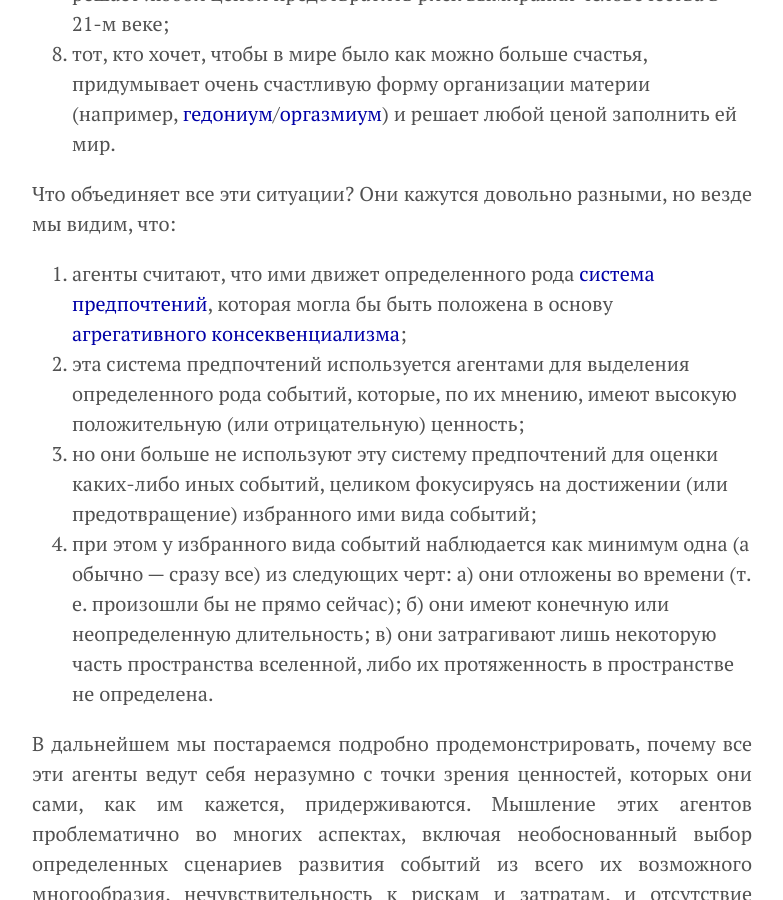
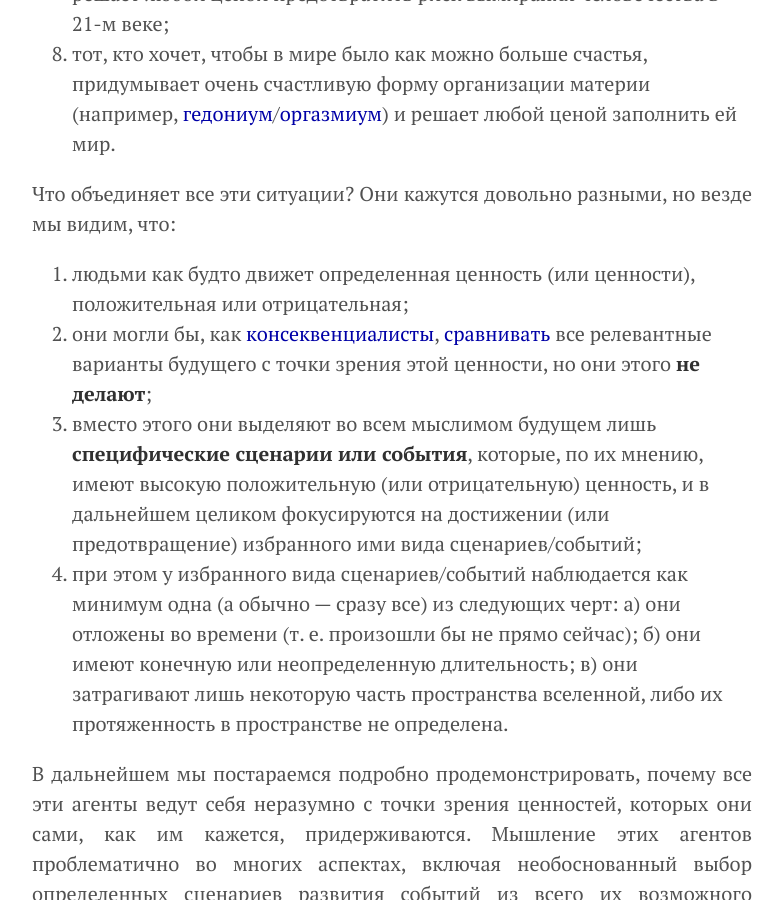
Before and after one commit to KKirdan/kkirdan.github.io, a Jekyll site: the page built from blog/_posts/5. drafts/2023-06-08-b2.md, in a window 1280 px wide and 900 px high, scrolled down 1007 px. Shown: the whole window, without its empty margins (248-1031 px from the left). Built offline with Jekyll 4.4.1, drawn with Linux system fonts in a browser that asks for light colours; some of the changed text lies outside the part shown.

Commit message:
Update 2023-06-08-b2.md

```diff
--- a/blog/_posts/5. drafts/2023-06-08-b2.md
+++ b/blog/_posts/5. drafts/2023-06-08-b2.md
@@ -24,10 +24,10 @@ comment: Этот черновик опубликован для предвар
 8. тот, кто хочет, чтобы в мире было как можно больше счастья, придумывает очень счастливую форму организации материи (например, [гедониум](https://forum.effectivealtruism.org/topics/hedonium)/[оргазмиум](https://www.lesswrong.com/tag/orgasmium)) и решает любой ценой заполнить ей мир.
 
 Что объединяет все эти ситуации? Они кажутся довольно разными, но везде мы видим, что:
-1. агенты считают, что ими движет определенного рода [система предпочтений](https://vk.com/wall-199052526_381), которая могла бы быть положена в основу [агрегативного консеквенциализма](https://vk.com/wall-199052526_44);
-2. эта система предпочтений используется агентами для выделения определенного рода событий, которые, по их мнению, имеют высокую положительную (или отрицательную) ценность;
-3. но они больше не используют эту систему предпочтений для оценки каких-либо иных событий, целиком фокусируясь на достижении (или предотвращение) избранного ими вида событий;
-4. при этом у избранного вида событий наблюдается как минимум одна (а обычно — сразу все) из следующих черт: а) они отложены во времени (т. е. произошли бы не прямо сейчас); б) они имеют конечную или неопределенную длительность; в) они затрагивают лишь некоторую часть пространства вселенной, либо их протяженность в пространстве не определена.
+1. людьми как будто движет определенная ценность (или ценности), положительная или отрицательная;
+2. они могли бы, как [консеквенциалисты](https://reducingsuffering.github.io/44.html), [сравнивать](https://reducingsuffering.github.io/381.html) все релевантные варианты будущего с точки зрения этой ценности, но они этого **не делают**;
+3. вместо этого они выделяют во всем мыслимом будущем лишь **специфические сценарии или события**, которые, по их мнению, имеют высокую положительную (или отрицательную) ценность, и в дальнейшем целиком фокусируются на достижении (или предотвращение) избранного ими вида сценариев/событий;
+4. при этом у избранного вида сценариев/событий наблюдается как минимум одна (а обычно — сразу все) из следующих черт: а) они отложены во времени (т. е. произошли бы не прямо сейчас); б) они имеют конечную или неопределенную длительность; в) они затрагивают лишь некоторую часть пространства вселенной, либо их протяженность в пространстве не определена.
 
 В дальнейшем мы постараемся подробно продемонстрировать, почему все эти агенты ведут себя неразумно с точки зрения ценностей, которых они сами, как им кажется, придерживаются. Мышление этих агентов проблематично во многих аспектах, включая необоснованный выбор определенных сценариев развития событий из всего их возможного многообразия, нечувствительность к рискам и затратам, и отсутствие когнитивной гибкости.
 
@@ -74,7 +74,15 @@ comment: Этот черновик опубликован для предвар
 
 Наконец, агент может плохо оценивать вероятность того, что выбранный им образ утопии а) описывает технически возможное положение дел и что б) вообще существуют те или иные стратегии ее реального достижения, доступные для людей.
 
-### 5. Конфликт гарантированности и скорости
+### 5. Нечувствительность к различиям агентов
+
+Отдельного внимания заслуживает ошибка "если бы все думали как я".
+
+<...>
+
+### 6. Конфликт гарантированности и скорости
+
+<b>(Пока не уверен насчет этого пункта.)</b>
 
 Пусть U — некоторая область пространства, а S — положение дел, наступление которого в A интересует данного агента. Не все обращают внимание на то, что если разница между следующими двумя целями:
 
@@ -89,9 +97,3 @@ B. Ускорение наступления S в U.
 Если агент преследует цель А, ему следует выбрать первый вариант, если же цель B — то второй.
 
 <...>
-
-### 6. Нечувствительность к различиям агентов
-
-Отдельного внимания заслуживает ошибка "если бы все думали как я".
-
-<...>
```
